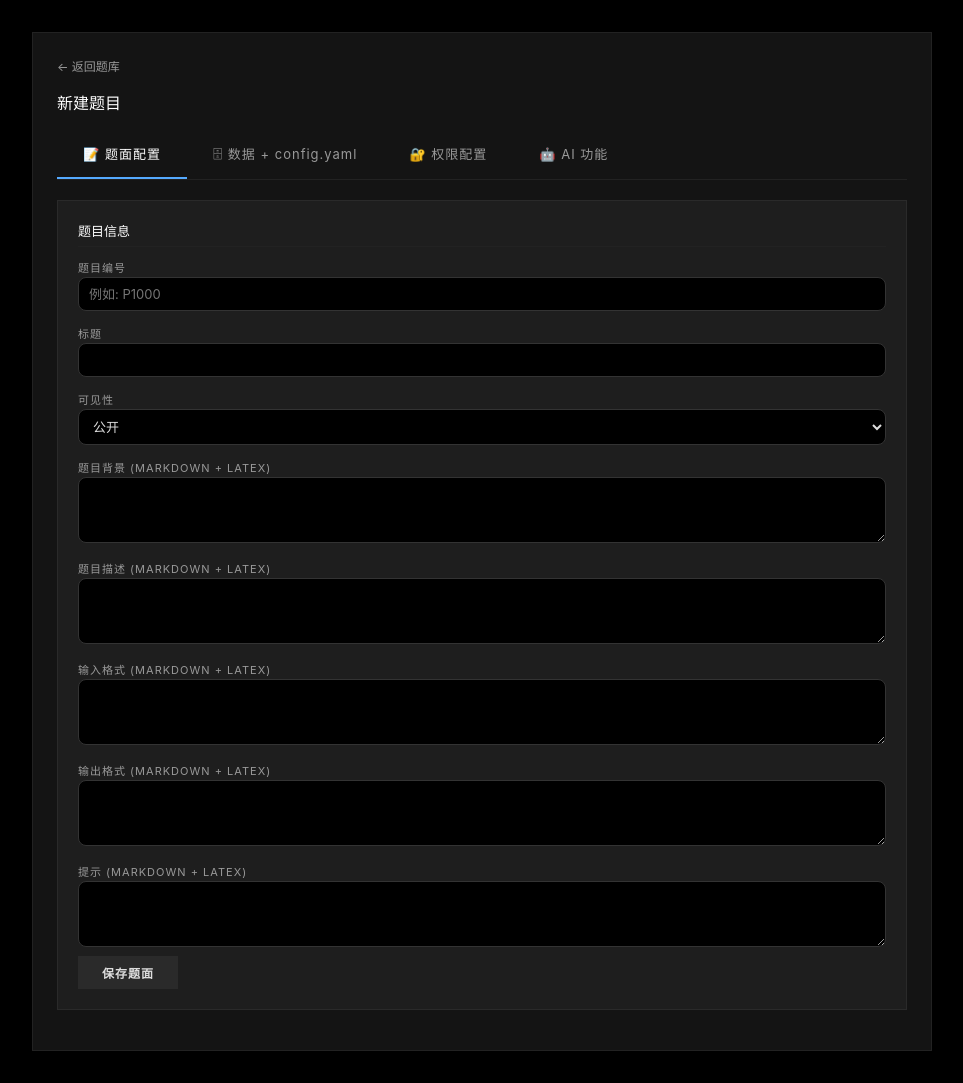
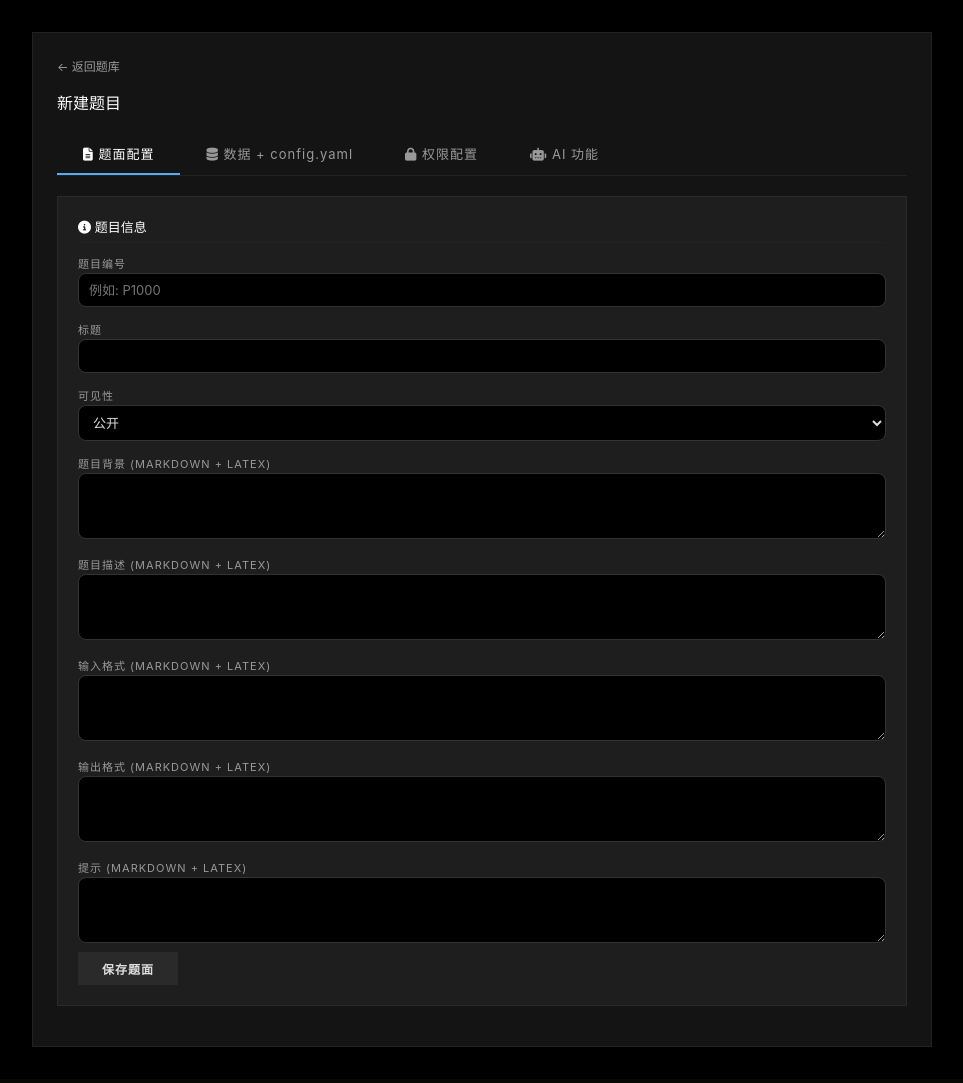
Before and after one commit to zoupiwa666/ZXTOJ, a PHP site: page /edit.php in a window 1280 px wide. Shown: the part 104-1187 px from the top of the page, without its empty margins (158-1121 px from the left). After the commit the page ends 1151 px from the top, so only its background shows below. Run offline with PHP 8.4, Linux system fonts and the light colour scheme; a user stored in the database is signed in; data comes from the database, SQL or seed files in the repository; data that the repository does not hold is empty; a stand-in replaces the project's code that opens the database connection.

Commit message:
style: emoji 全部替换为 Font Awesome 6 图标（assets/fa/all.min.css）
edit.php：Tab 图标（file-lines/database/lock/robot）、保存/导入/样例/权限/概览等
ai_studio.php：工具卡片（wrench）、思考（brain）、调用中（hourglass-half）、
成功/失败/错误/恢复会话等状态图标
无 emoji 残留（grep 0）

```diff
--- a/oj/site/edit.php
+++ b/oj/site/edit.php
@@ -111,16 +111,16 @@ label{font-size:11px;color:#999;display:block;margin-bottom:2px}
 <?php if($msg):?><div class="msg"><?=$msg?></div><?php endif?>
 
 <div class="tabs">
-  <div class="tab active" data-tab="statement" onclick="showTab('statement')">📝 题面配置</div>
-  <div class="tab" data-tab="data" onclick="showTab('data')">🗄 数据 + config.yaml</div>
-  <div class="tab" data-tab="perm" onclick="showTab('perm')">🔐 权限配置</div>
-  <div class="tab" data-tab="ai" onclick="showTab('ai')">🤖 AI 功能</div>
+  <div class="tab active" data-tab="statement" onclick="showTab('statement')"><i class="fa-solid fa-file-lines"></i> 题面配置</div>
+  <div class="tab" data-tab="data" onclick="showTab('data')"><i class="fa-solid fa-database"></i> 数据 + config.yaml</div>
+  <div class="tab" data-tab="perm" onclick="showTab('perm')"><i class="fa-solid fa-lock"></i> 权限配置</div>
+  <div class="tab" data-tab="ai" onclick="showTab('ai')"><i class="fa-solid fa-robot"></i> AI 功能</div>
 </div>
 
 <!-- ========== Tab1 题面 ========== -->
 <div id="tab-statement" class="tab-panel active">
 <form method="POST"><input type="hidden" name="action" value="save_problem">
-<div class="card"><h3>题目信息</h3>
+<div class="card"><h3><i class="fa-solid fa-circle-info"></i> 题目信息</h3>
 <?php if($isNew):?><label>题目编号</label><input name="problem_id" placeholder="例如: P1000" required><?php endif?>
 <label>标题</label><input name="title" value="<?=htmlspecialchars($problem['title']??'')?>" required>
 <div class="row">
@@ -135,7 +135,7 @@ label{font-size:11px;color:#999;display:block;margin-bottom:2px}
 
 <?php if(!$isNew):?>
 <form method="POST"><input type="hidden" name="action" value="save_samples">
-<div class="card"><h3>样例</h3>
+<div class="card"><h3><i class="fa-solid fa-list-ol"></i> 样例</h3>
 <div id="samples">
 <?php foreach($samples as $i=>$s):?>
 <div style="background:#141414;border:1px solid #222;padding:12px;margin-bottom:8px">
@@ -167,17 +167,17 @@ label{font-size:11px;color:#999;display:block;margin-bottom:2px}
   </div>
   <div class="full"><label>checker（特殊判题）</label>
     <div style="font-size:12px;color:#999;padding:8px 10px;background:#111;border:1px solid #222">
-      <?php if($hasPyCk):?>✅ checker.py（Python check 函数）<?php else:?>—<?php endif?> &nbsp;&nbsp;
-      <?php if($hasCppCk):?>✅ checker.cpp（testlib.h）<?php else:?>—<?php endif?>
+      <?php if($hasPyCk):?><i class="fa-solid fa-circle-check" style="color:#2ecc71"></i> checker.py（Python check 函数）<?php else:?>—<?php endif?> &nbsp;&nbsp;
+      <?php if($hasCppCk):?><i class="fa-solid fa-circle-check" style="color:#2ecc71"></i> checker.cpp（testlib.h）<?php else:?>—<?php endif?>
       &nbsp;（checker 文件随数据导入/AI 生成自动写入数据目录，此处仅展示状态）
     </div>
   </div>
 </div>
-<button class="btn" style="margin-top:8px">💾 保存 config.yaml</button>
+<button class="btn" style="margin-top:8px"><i class="fa-solid fa-floppy-disk"></i> 保存 config.yaml</button>
 </form>
 </div>
 
-<div class="card"><h3>导入数据包（已有 <span id="tcCount"><?=$tcCount?></span> 个测试点 / 目录 <?=$inCount?> 组文件）</h3>
+<div class="card"><h3><i class="fa-solid fa-file-import"></i> 导入数据包（已有 <span id="tcCount"><?=$tcCount?></span> 个测试点 / 目录 <?=$inCount?> 组文件）</h3>
 <label class="file-zone" id="dz"><div style="font-size:20px">+</div><div style="font-size:12px">拖拽或点击上传 .zip / .tar.gz</div><div style="font-size:11px;color:#999" id="fn">未选择</div><input type="file" name="package" accept=".zip,.tar.gz,.tgz,.tar" id="pf"></label>
 <button class="btn" style="margin-top:12px" onclick="uploadPackage()" id="importBtn">标准上传</button> <button class="btn" style="margin-top:12px;background:#1a3a5c;color:#5af" onclick="directUpload()" id="directBtn">直传</button>
 <div style="margin-top:12px;display:flex;gap:8px">
@@ -190,7 +190,7 @@ label{font-size:11px;color:#999;display:block;margin-bottom:2px}
 <div id="importStatus" style="margin-top:4px;font-size:12px;color:#999"></div>
 </div>
 
-<div class="card"><h3>数据文件概览</h3>
+<div class="card"><h3><i class="fa-solid fa-folder-open"></i> 数据文件概览</h3>
 <?php if($inCount>0):?>
 <div class="kv"><span>目录</span><b><?=htmlspecialchars($dataDir)?></b></div>
 <div class="kv"><span>测试点</span><b><?=$inCount?> 组（1.in ~ <?=$inCount?>.in）</b></div>
@@ -206,7 +206,7 @@ label{font-size:11px;color:#999;display:block;margin-bottom:2px}
 <?php if($isNew):?><div class="card"><h3>提示</h3><div style="font-size:12px;color:#999">请先保存题目。</div></div>
 <?php else:?>
 <form method="POST"><input type="hidden" name="action" value="grant_user">
-<div class="card"><h3>访问权限</h3>
+<div class="card"><h3><i class="fa-solid fa-key"></i> 访问权限</h3>
 <div style="display:flex;gap:8px;margin-bottom:12px"><input name="grant_username" placeholder="用户名 或 team->组名" style="flex:1"><button class="btn btn-sm">授权</button></div>
 <?php $perms=$pdo->prepare("SELECT * FROM problem_permissions WHERE problem_id=?");$perms->execute([$pid]);$plist=$perms->fetchAll();if($plist):?>
 <table style="width:100%;font-size:11px;color:#888">
@@ -224,18 +224,18 @@ label{font-size:11px;color:#999;display:block;margin-bottom:2px}
 <div id="tab-ai" class="tab-panel">
 <?php if($isNew):?><div class="card"><h3>提示</h3><div style="font-size:12px;color:#999">请先保存题目。</div></div>
 <?php else:?>
-<div class="card"><h3>AI 助手（聊天式造数据）</h3>
+<div class="card"><h3><i class="fa-solid fa-robot"></i> AI 助手（聊天式造数据）</h3>
 <div style="font-size:12px;color:#999;margin-bottom:12px">像聊天一样让 AI 生成/修改测试数据：AI 掌握文件读写与专用工具（生成器/标准解法/checker 自检），可自由对话。</div>
 <div style="display:flex;gap:8px;align-items:center;flex-wrap:wrap">
-  <a class="btn" style="background:#1a3a5c;color:#5af;text-decoration:none" href="ai_studio.php?pid=<?=urlencode($pid)?>">💬 打开 AI 助手</a>
+  <a class="btn" style="background:#1a3a5c;color:#5af;text-decoration:none" href="ai_studio.php?pid=<?=urlencode($pid)?>"><i class="fa-solid fa-comments"></i> 打开 AI 助手</a>
   <a class="btn" style="background:#2a1a4c;color:#a9f;text-decoration:none" href="ai_studio.php?pid=<?=urlencode($pid)?>">（会话 URL 恢复，可多轮修改）</a>
 </div>
 </div>
-<div class="card"><h3>数据与 config 快速状态</h3>
+<div class="card"><h3><i class="fa-solid fa-gauge-high"></i> 数据与 config 快速状态</h3>
 <div class="kv"><span>测试点</span><b><?=$inCount?> 组</b></div>
 <div class="kv"><span>时间限制</span><b><?=$cfg['time_limit']?>s</b></div>
 <div class="kv"><span>内存限制</span><b><?=$cfg['memory_limit']?>MB</b></div>
-<div class="kv"><span>checker</span><b><?=($hasPyCk||$hasCppCk)?'✅ 已配置（'.($hasCppCk?'checker.cpp':'checker.py').'）':'未配置'?></b></div>
+<div class="kv"><span>checker</span><b><?=($hasPyCk||$hasCppCk)?'<i class="fa-solid fa-circle-check" style="color:#2ecc71"></i> 已配置（'.($hasCppCk?'checker.cpp':'checker.py').'）':'未配置'?></b></div>
 </div>
 <?php endif?>
 </div>
```
Also changed, not shown: oj/site/ai_studio.php (+20 -20 lines).
